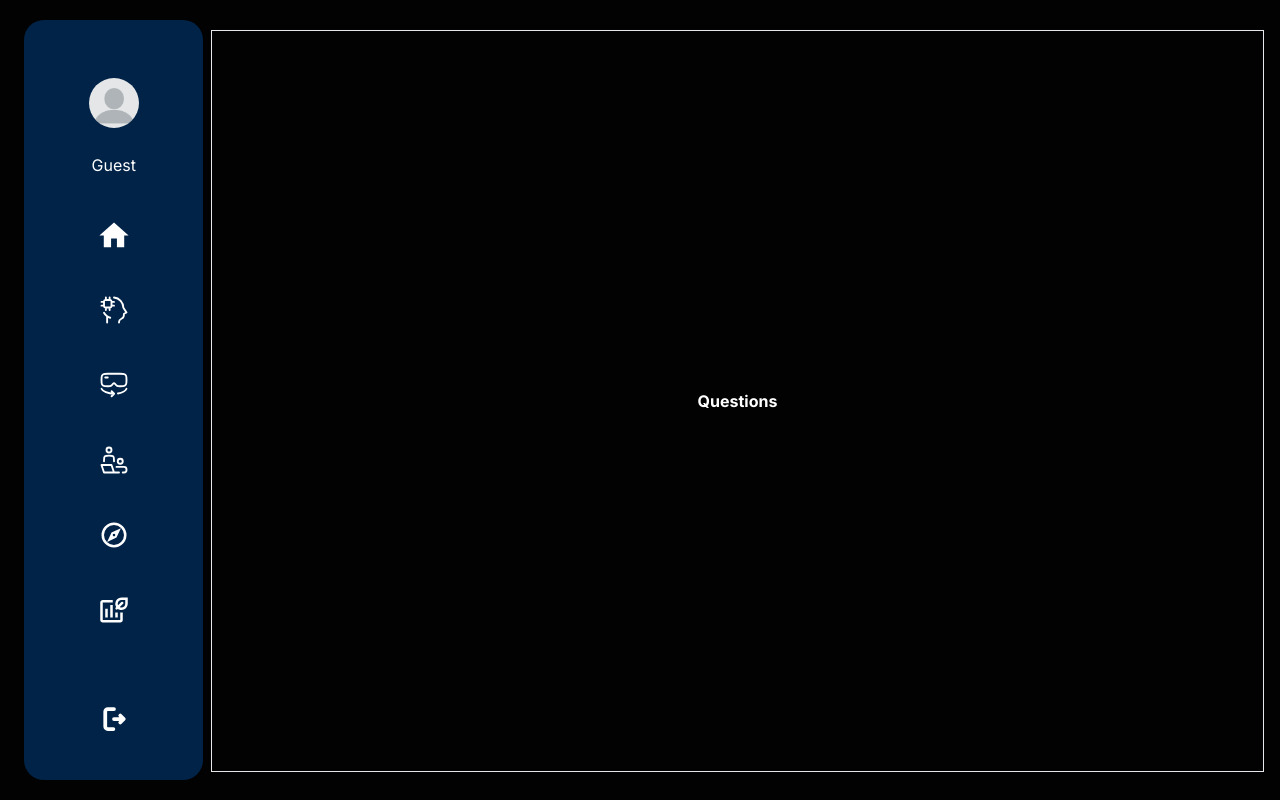
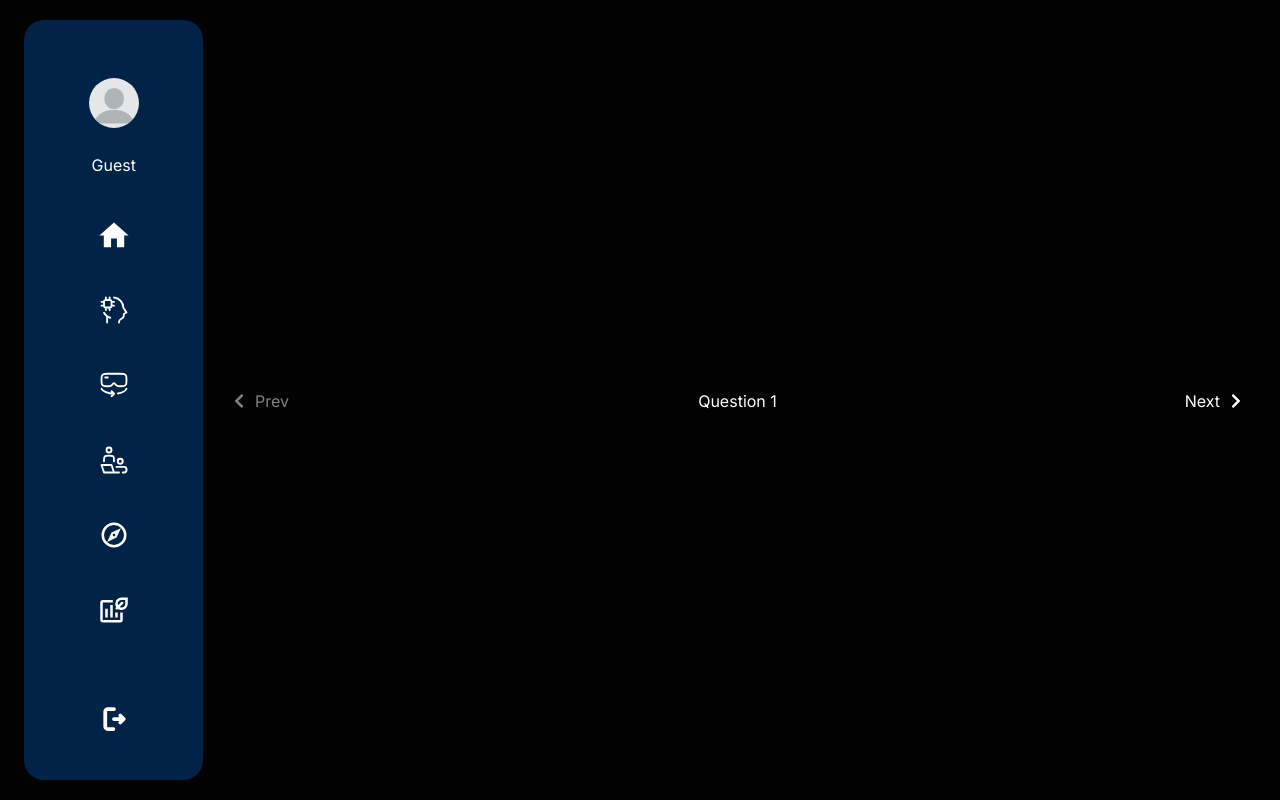
Before and after one commit to ebeeyuuu/react-uniglow, a Next.js app: page /pages/main/ai-matching in a window 1280 px wide. Built offline with nearby package versions, Linux system fonts and the light colour scheme.

Commit message:
added slide presentation format to ai matcher page

```diff
--- a/src/app/components/Main/AI-Matcher/Questions.tsx
+++ b/src/app/components/Main/AI-Matcher/Questions.tsx
@@ -1,10 +1,15 @@
 import React from 'react'
+import SlidePresentation from './SlidePresentation'
 
 const Questions = () => {
   return (
-    <div className="w-full h-[96.6%] ml-[50px] flex justify-center items-center font-bold text-center mt-[2px] max-[1000px]:ml-0 px-[15px] max-[700px]:px-[10px] max-[700px]:py-[15px] border">
-      Questions
-    </div>
+    <SlidePresentation numSlides={5}>
+      <div>Question 1</div>
+      <div>Question 2</div>
+      <div>Question 3</div>
+      <div>Question 4</div>
+      <div>Question 5</div>
+    </SlidePresentation>
   )
 }
 
--- /dev/null
+++ b/src/app/components/Main/AI-Matcher/SlidePresentation.tsx
@@ -0,0 +1,78 @@
+import React, { useState, Children, cloneElement, ReactElement } from "react";
+import { FaChevronLeft, FaChevronRight } from "react-icons/fa";
+import { motion } from "framer-motion";
+
+interface SlidePresentationProps {
+  numSlides: number;
+  children: ReactElement | ReactElement[];
+}
+
+const SlidePresentation: React.FC<SlidePresentationProps> = ({
+  numSlides,
+  children,
+}) => {
+  const [currentSlide, setCurrentSlide] = useState(0);
+  const [prevSlideIndex, setPrevSlideIndex] = useState(0);
+
+  const slideContents: (ReactElement | null)[] = Array(numSlides).fill(null);
+  Children.forEach(children, (child, index) => {
+    if (index < numSlides && React.isValidElement(child)) {
+      slideContents[index] = child;
+    }
+  });
+
+  const nextSlide = () => {
+    setPrevSlideIndex(currentSlide);
+    if (currentSlide < numSlides - 1) {
+      setCurrentSlide(currentSlide + 1);
+    }
+  };
+
+  const prevSlide = () => {
+    setPrevSlideIndex(currentSlide);
+    if (currentSlide > 0) {
+      setCurrentSlide(currentSlide - 1);
+    }
+  };
+
+  return (
+    <div className="w-full h-[96.6%] ml-[50px] flex flex-col justify-center items-center mt-[2px] max-[1000px]:ml-0 px-[15px] max-[700px]:px-[10px] max-[700px]:py-[15px] relative">
+      <button
+        onClick={prevSlide}
+        disabled={currentSlide === 0}
+        className="absolute left-[20px] top-1/2 transform -translate-y-1/2 text-white flex items-center disabled:opacity-50 disabled:cursor-not-allowed"
+      >
+        <FaChevronLeft className="mr-2" />
+        <span>Prev</span>
+      </button>
+
+      <motion.div
+        key={currentSlide}
+        initial={{
+          x: currentSlide === 0 || currentSlide < prevSlideIndex ? -100 : 100,
+          opacity: 0,
+        }}
+        animate={{ x: 0, opacity: 1 }}
+        exit={{ x: currentSlide < prevSlideIndex ? 100 : -100, opacity: 0 }}
+        transition={{ duration: 0.5 }}
+      >
+        {slideContents[currentSlide] ? (
+          cloneElement(slideContents[currentSlide], { key: currentSlide })
+        ) : (
+          <div key={currentSlide}>Blank Slide</div>
+        )}
+      </motion.div>
+
+      <button
+        onClick={nextSlide}
+        disabled={currentSlide === numSlides - 1}
+        className="absolute right-[20px] top-1/2 transform -translate-y-1/2 text-white flex items-center disabled:opacity-50 disabled:cursor-not-allowed"
+      >
+        <span>Next</span>
+        <FaChevronRight className="ml-2" />
+      </button>
+    </div>
+  );
+};
+
+export default SlidePresentation;
```
